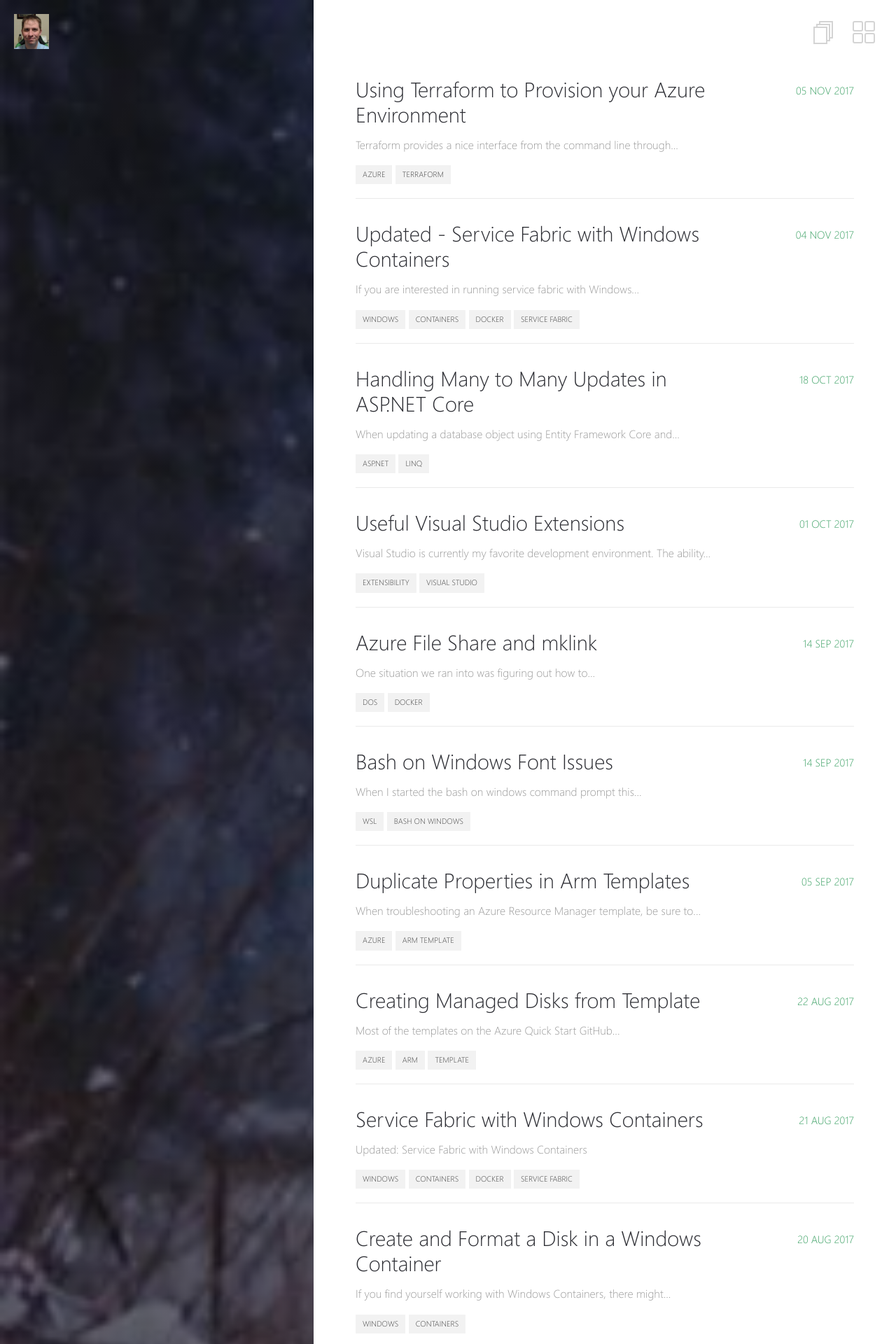
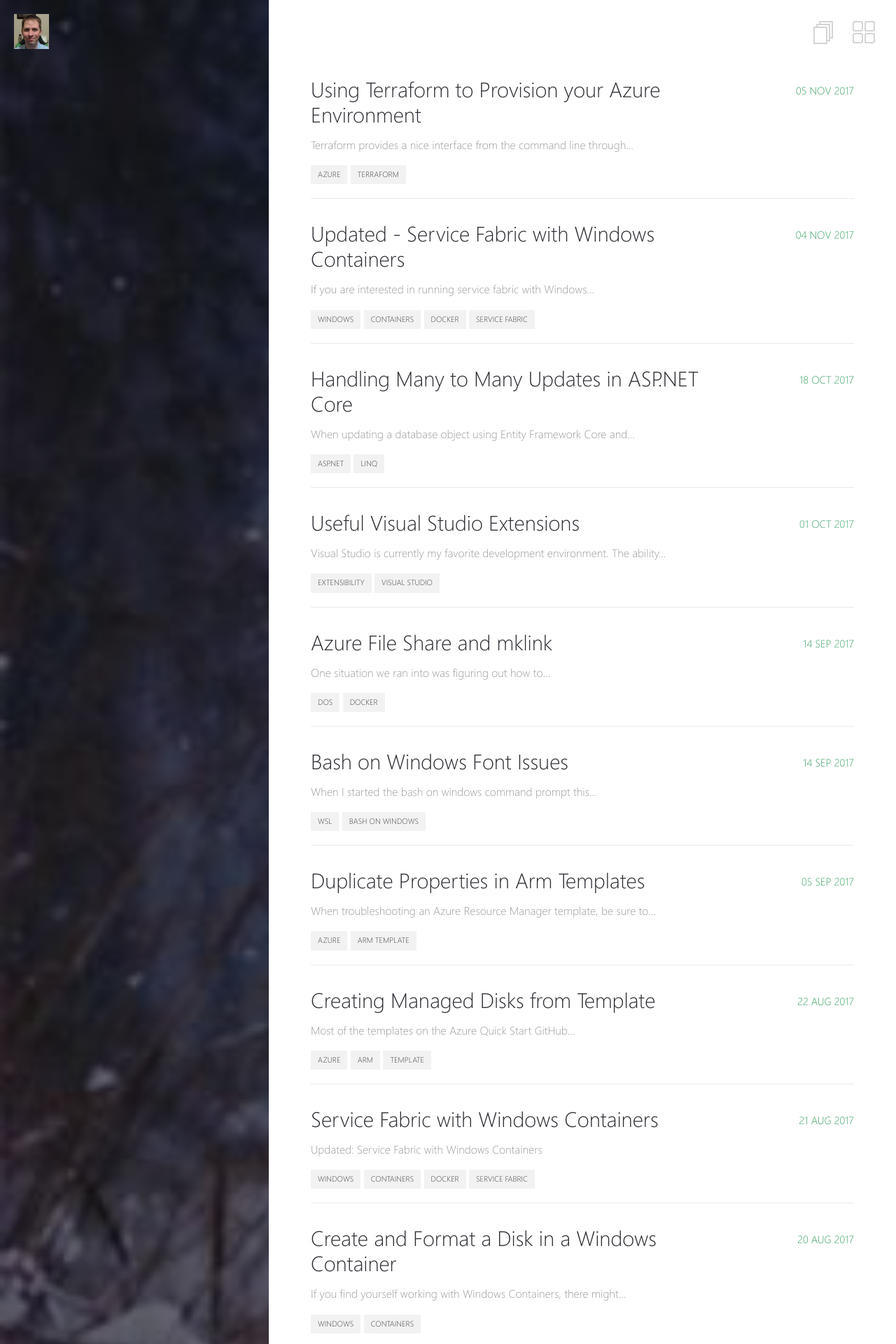
Before and after one commit to jwendl/jwendl.github.io, a Jekyll site: the page built from _pages/posts.md, in a window 1280 px wide. Shown: the top 1920 px of the page at 70% size. Built offline with Jekyll 4.4.1, drawn with Linux system fonts in a browser that asks for light colours.

Commit message:
Reducing size of left panel

```diff
--- a/assets/_sass/_site.scss
+++ b/assets/_sass/_site.scss
@@ -1,5 +1,5 @@
 .block-left {
-  width: 35%;
+  width: 30%;
   float: left;
   .content {
     z-index: 1;
@@ -8,7 +8,7 @@
 }
 
 .block-right {
-  width: 65%;
+  width: 70%;
   float: right;
   overflow-y: auto;
 }
```
